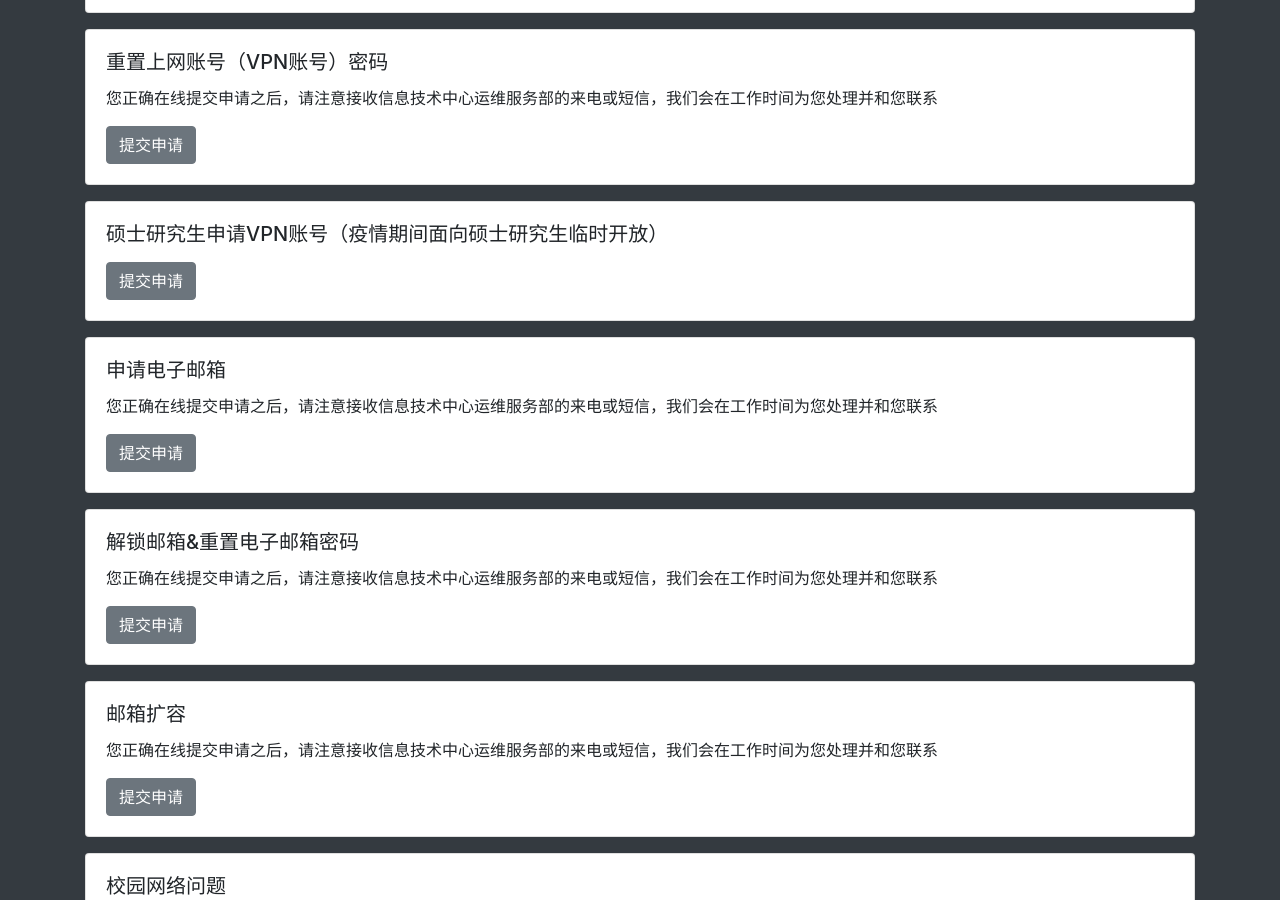
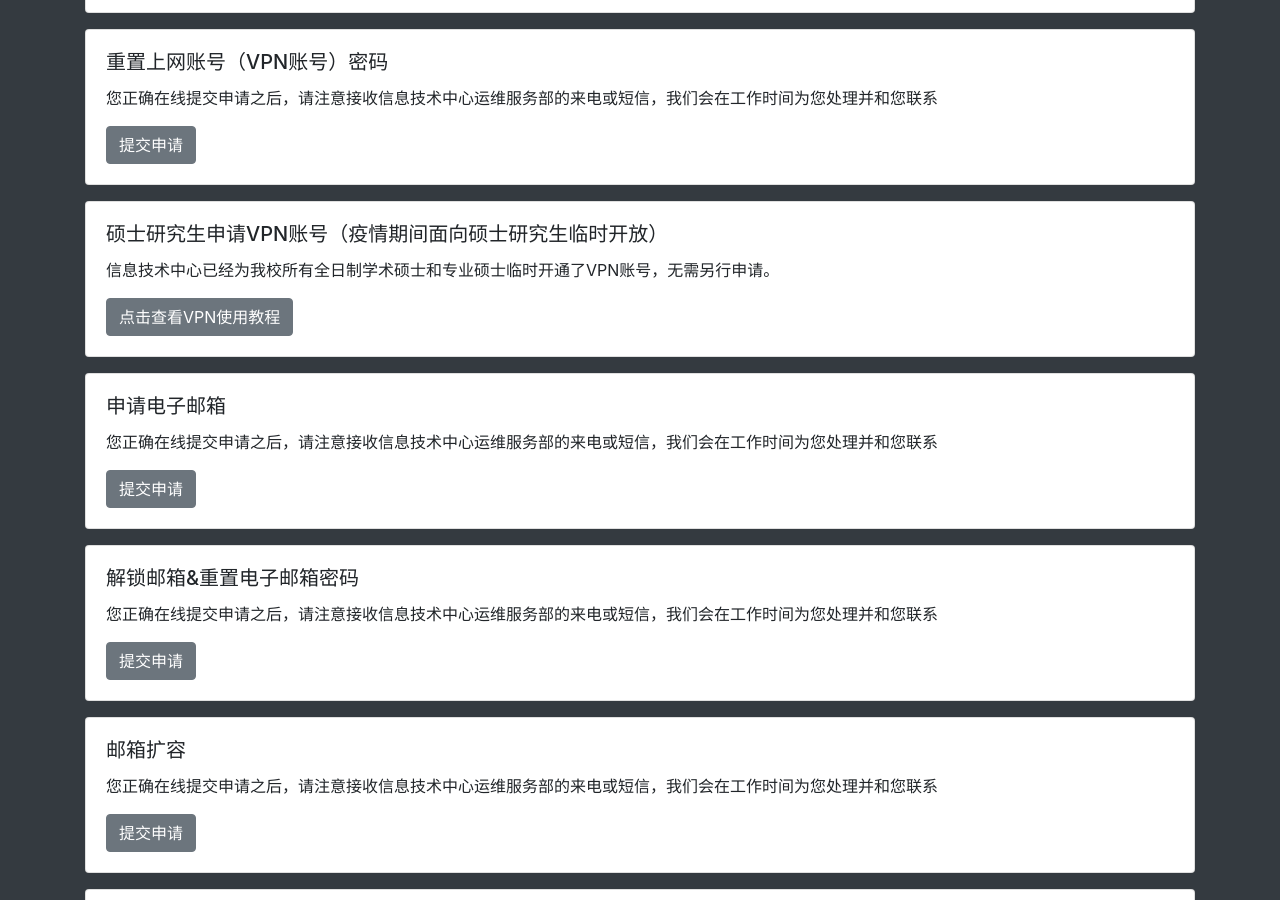
Before and after one commit to YNUOMS/ynuoms.github.io, a Jekyll site: the page built from index.html, in a window 1280 px wide and 900 px high, scrolled down 496 px. Built offline with Jekyll 4.4.1, drawn with Linux system fonts in a browser that asks for light colours; nearby versions of some CDN libraries; comment, search, counter and statistics services are not loaded.

Commit message:
Update services.yml

```diff
--- a/_data/services.yml
+++ b/_data/services.yml
@@ -9,8 +9,9 @@
   label: 提交申请
 
 - name: 硕士研究生申请VPN账号（疫情期间面向硕士研究生临时开放）
-  url: https://u2idi114qf.jiandaoyun.com/f/5e30668aa5a0a10006719fd9
-  label: 提交申请
+  description: 信息技术中心已经为我校所有全日制学术硕士和专业硕士临时开通了VPN账号，无需另行申请。
+  url: http://65031141.ynu.edu.cn/%E4%BD%BF%E7%94%A8%E6%95%99%E7%A8%8B/2019/09/03/%E4%BA%91%E5%8D%97%E5%A4%A7%E5%AD%A6VPN%E4%BD%BF%E7%94%A8%E6%95%99%E7%A8%8B.html
+  label: 点击查看VPN使用教程
 
 - name: 申请电子邮箱
   description: 您正确在线提交申请之后，请注意接收信息技术中心运维服务部的来电或短信，我们会在工作时间为您处理并和您联系
```
